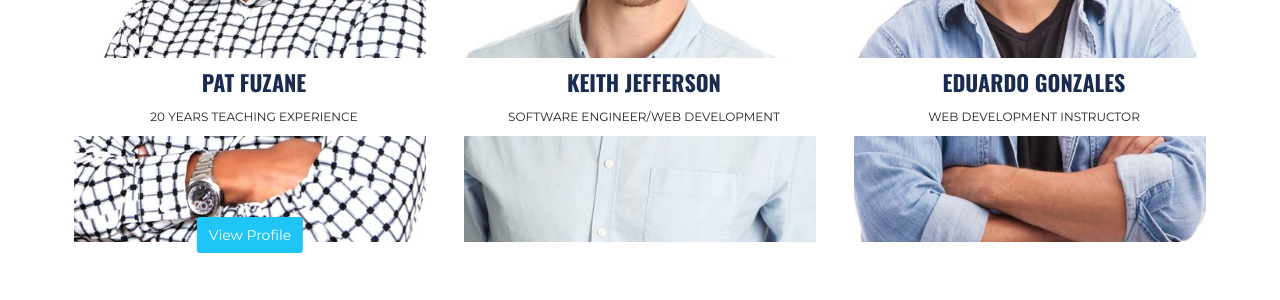
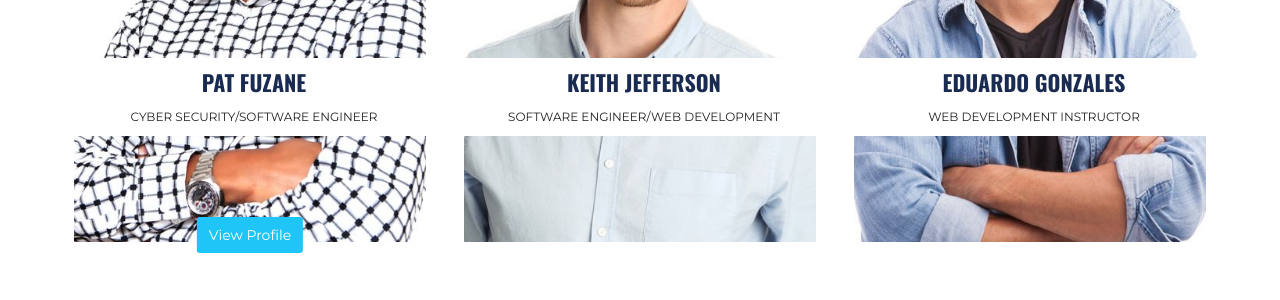
Before and after one commit to pfuzane1/Coastal-Coding, a Jekyll site: the page built from teachers.html, in a window 1280 px wide. Shown: the part 926-1226 px from the top of the page. Built offline with Jekyll 4.4.1, drawn with Linux system fonts in a browser that asks for light colours.

Commit message:
CyberSecurity

```diff
--- a/_includes/teacher-profiles.html
+++ b/_includes/teacher-profiles.html
@@ -13,7 +13,7 @@
                     <a href="teacher-patience.html" class="teacher-link">View Profile</a>
                     <div class="teacher-detail">
                         <h4 class="heading">Pat Fuzane</h4>
-                        <span class="position">20 Years Teaching Experience</span>
+                        <span class="position">Cyber Security/Software Engineer</span>
                     </div>
                 </div>
             </div>
```
